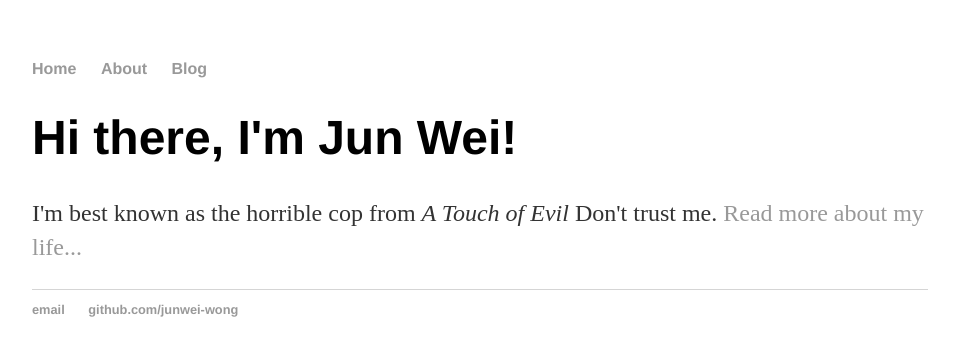
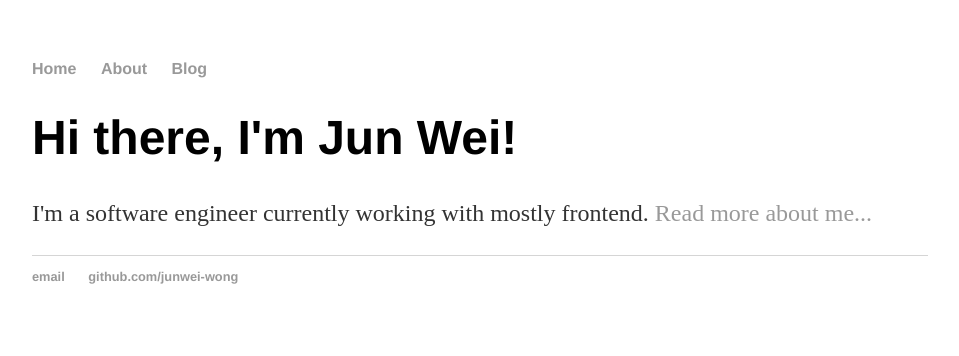
Before and after one commit to jeiwong/jeiwong.github.io, a Jekyll site: the page built from index.html, in a window 1280 px wide. Shown: the top 356 px of the page, without its empty margins (160-1119 px from the left). Built offline with Jekyll 4.4.1, drawn with Linux system fonts in a browser that asks for light colours.

Commit message:
Changed home page details

```diff
--- a/index.html
+++ b/index.html
@@ -6,8 +6,8 @@ title: Jun Wei
 <div class="blurb">
   <h1>Hi there, I'm Jun Wei!</h1>
   <p>
-    I'm best known as the horrible cop from <em>A Touch of Evil</em> Don't trust
-    me. <a href="/about">Read more about my life...</a>
+    I'm a software engineer currently working with mostly frontend.
+    <a href="/about">Read more about me...</a>
   </p>
 </div>
 <!-- /.blurb -->
```
